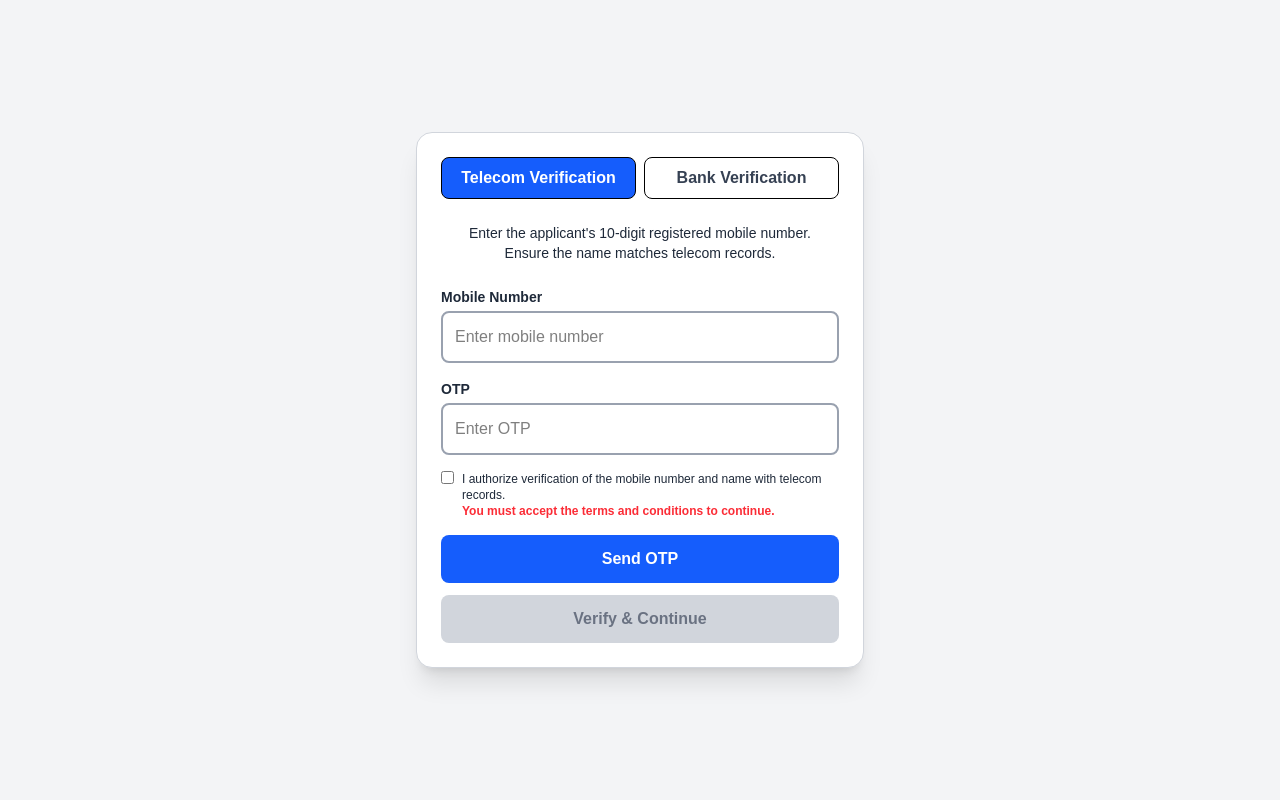
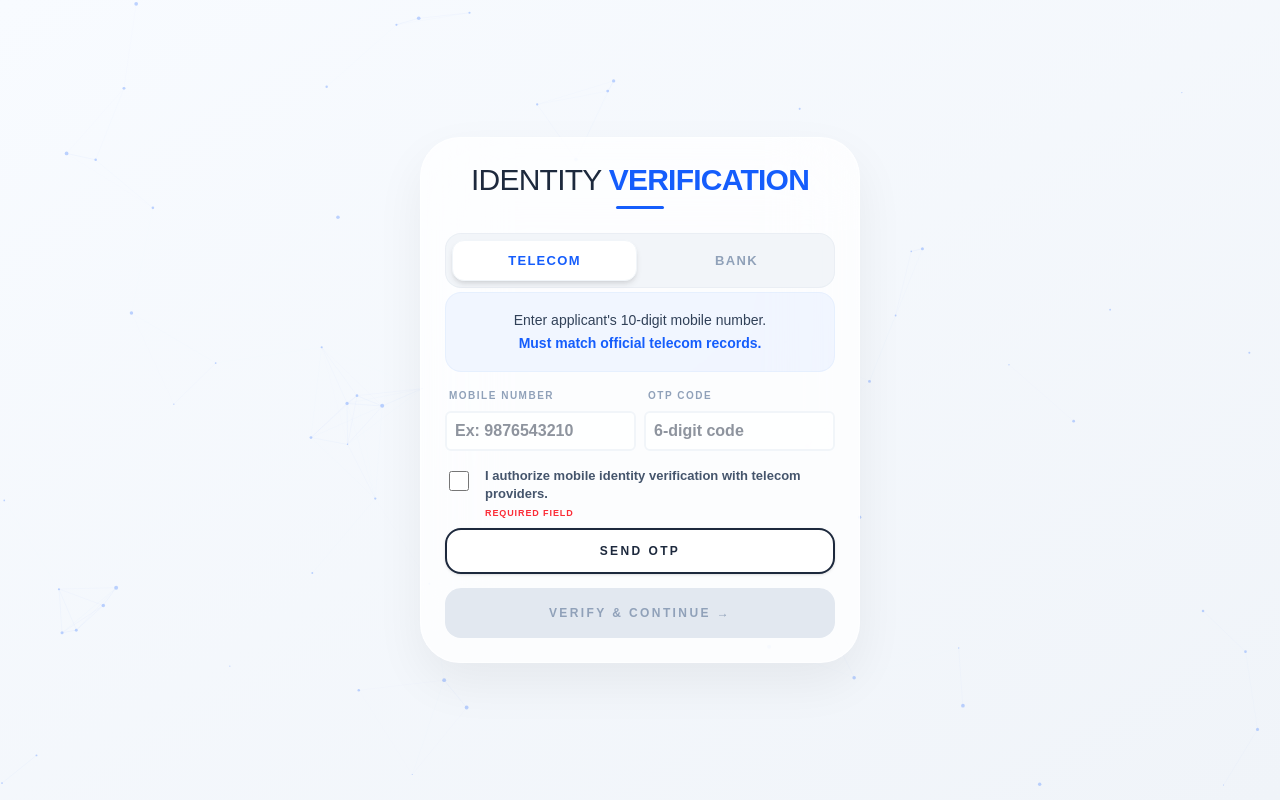
Before and after one commit to JyotiVerma02/dongle-iq-next, a Next.js app: page /verify in a window 1280 px wide. Built offline with nearby package versions, Linux system fonts and the light colour scheme.

Commit message:
Very with telecom and bank updated

```diff
--- a/app/layout.tsx
+++ b/app/layout.tsx
@@ -1,7 +1,7 @@
 import type { Metadata } from "next";
 // import Navbar from "../components/navbar";
 import { Geist, Geist_Mono } from "next/font/google";
-import "./styles/globals.css";
+import "./globals.css";
 
 const geistSans = Geist({
   variable: "--font-geist-sans",
--- a/app/verify/page.tsx
+++ b/app/verify/page.tsx
@@ -1,7 +1,95 @@
+
 "use client";
 
-import { useState } from "react";
+import { useState, useEffect, useRef } from "react";
 import { useRouter } from "next/navigation";
+
+const ParticleBackground = () => {
+  const canvasRef = useRef<HTMLCanvasElement>(null);
+
+  useEffect(() => {
+    const canvas = canvasRef.current;
+    if (!canvas) return;
+    const ctx = canvas.getContext("2d");
+    if (!ctx) return;
+
+    let particles: Particle[] = [];
+    let animationFrameId: number;
+
+    // eslint-disable-next-line react-hooks/unsupported-syntax
+    class Particle {
+      x: number;
+      y: number;
+      vx: number;
+      vy: number;
+      size: number;
+      constructor() {
+        this.x = Math.random() * canvas!.width;
+        this.y = Math.random() * canvas!.height;
+        this.vx = (Math.random() - 0.5) * 0.4;
+        this.vy = (Math.random() - 0.5) * 0.4;
+        this.size = Math.random() * 1.5 + 0.5;
+      }
+      update() {
+        this.x += this.vx;
+        this.y += this.vy;
+        if (this.x < 0 || this.x > canvas!.width) this.vx *= -1;
+        if (this.y < 0 || this.y > canvas!.height) this.vy *= -1;
+      }
+      draw() {
+        ctx!.beginPath();
+        ctx!.arc(this.x, this.y, this.size, 0, Math.PI * 2);
+        ctx!.fillStyle = "rgba(100, 150, 255, 0.4)";
+        ctx!.fill();
+      }
+    }
+
+    const init = () => {
+      canvas.width = window.innerWidth;
+      canvas.height = window.innerHeight;
+      particles = [];
+      const count = Math.floor((canvas.width * canvas.height) / 15000);
+      for (let i = 0; i < count; i++) particles.push(new Particle());
+    };
+
+    const animate = () => {
+      ctx.clearRect(0, 0, canvas.width, canvas.height);
+      particles.forEach((p, index) => {
+        p.update();
+        p.draw();
+        for (let j = index + 1; j < particles.length; j++) {
+          const dx = p.x - particles[j].x;
+          const dy = p.y - particles[j].y;
+          const dist = Math.sqrt(dx * dx + dy * dy);
+          if (dist < 120) {
+            ctx.beginPath();
+            ctx.strokeStyle = `rgba(150, 180, 255, ${0.15 * (1 - dist / 120)})`;
+            ctx.lineWidth = 0.6;
+            ctx.moveTo(p.x, p.y);
+            ctx.lineTo(particles[j].x, particles[j].y);
+            ctx.stroke();
+          }
+        }
+      });
+      animationFrameId = requestAnimationFrame(animate);
+    };
+
+    init();
+    animate();
+    window.addEventListener("resize", init);
+    return () => {
+      cancelAnimationFrame(animationFrameId);
+      window.removeEventListener("resize", init);
+    };
+  }, []);
+
+  return (
+    <canvas
+      ref={canvasRef}
+      className="fixed top-0 left-0 w-full h-full -z-10 pointer-events-none bg-linear-to-br from-[#f8fbff] to-[#f0f4f9]"
+    />
+  );
+};
 
 export default function VerifyPage() {
   const [mobile, setMobile] = useState("");
@@ -16,130 +104,136 @@ export default function VerifyPage() {
       alert("⚠️ Please accept terms & conditions");
       return;
     }
-
     if (!mobile || !otp) {
       alert("⚠️ Enter mobile & OTP");
       return;
     }
-
     alert("✅ Verified Successfully");
     router.push("/bank-telecom-form");
-
   };
 
   return (
-    <div className="min-h-screen flex items-center justify-center bg-gray-100 px-4">
-      <div className="w-full max-w-md bg-white rounded-2xl shadow-xl p-6 border border-gray-300">
+    <div className="fixed inset-0 flex items-center justify-center px-4 overflow-hidden selection:bg-blue-100 selection:text-blue-900">
+      <ParticleBackground />
 
-        {/* Tabs */}
-        <div className="flex gap-2 mb-6">
+      {/* Optimized Width: Clamped between 320px and 440px for perfect responsiveness */}
+      <div className="relative z-10 w-full max-w-110 bg-white/75 backdrop-blur-2xl rounded-[2.5rem] shadow-[0_20px_50px_rgba(0,0,0,0.06)] p-6 border border-white/60 transition-all duration-500">
+        {/* Header Section */}
+        <div className="text-center mb-6">
+          <h1 className="text-2xl md:text-3xl font-light text-slate-800 tracking-tight uppercase">
+            Identity{" "}
+            <span className="text-blue-600 font-black">Verification</span>
+          </h1>
+          <div className="h-0.75 w-12 bg-blue-600 mx-auto mt-2 rounded-full"></div>
+        </div>
+
+        {/* Tabs - Centered and Larger Font */}
+        <div className="flex gap-2 mb-1 bg-slate-200/40 p-1.5 rounded-2xl border border-slate-200/50">
+          {["telecom", "bank"].map((tab) => (
             <button
-            onClick={() => setActiveTab("telecom")}
-            className={`flex-1 py-2 rounded-lg font-bold border ${
-              activeTab === "telecom"
-                ? "bg-blue-600 text-white border-black"
-                : "bg-white text-gray-700 border-black"
+              key={tab}
+              onClick={() => setActiveTab(tab)}
+              className={`flex-1 py-2.5 rounded-xl text-[12px] md:text-[13px] font-black uppercase tracking-widest transition-all duration-300 ${
+                activeTab === tab
+                  ? "bg-white text-blue-600 shadow-md border border-slate-100"
+                  : "text-slate-400 hover:text-slate-600"
               }`}
             >
-            Telecom Verification
+              {tab}
             </button>
-
-          <button
-            onClick={() => setActiveTab("bank")}
-            className={`flex-1 py-2 rounded-lg font-bold border ${
-              activeTab === "bank"
-                ? "bg-blue-600 text-white border-black"
-                : "bg-white text-gray-700 border-black"
-            }`}
-          >
-            Bank Verification
-          </button>
+          ))}
         </div>
 
-        {/* Dynamic Instruction */}
-        <p className="text-sm text-gray-800 mb-6 text-center font-medium">
+        {/* Dynamic Instruction - Higher Contrast */}
+        <div className="bg-blue-600/5 rounded-2xl p-4 border border-blue-100/50">
+          <p className="text-[13px] md:text-[14px] text-slate-700 text-center font-medium leading-relaxed">
             {activeTab === "telecom" ? (
               <>
-              Enter the applicant's 10-digit registered mobile number. <br />
-              Ensure the name matches telecom records.
+                Enter applicant&apos;s 10-digit mobile number. <br />
+                <span className="text-blue-600 font-bold">
+                  Must match official telecom records.
+                </span>
               </>
             ) : (
               <>
-              Applicant’s mobile number for DSC registration.
+                Secure mobile verification for{" "}
+                <span className="text-blue-600 font-bold">
+                 DSC registration
+                </span>{" "}
+                via Bank.
               </>
             )}
           </p>
+        </div>
 
-        {/* Mobile Input */}
-        <div className="mb-4">
-          <label className="block text-sm font-bold mb-1 text-gray-800">
+        {/* Form Fields */}
+        <div className="flex gap-2 my-4">
+          <div className="group">
+            <label className="block text-[10px] font-black text-slate-400 uppercase tracking-[0.15em] mb-2 ml-1">
               Mobile Number
             </label>
             <input
               type="tel"
               maxLength={10}
-            placeholder="Enter mobile number"
+              placeholder="Ex: 9876543210"
               value={mobile}
               onChange={(e) => setMobile(e.target.value)}
-            className="w-full border-2 border-gray-400 rounded-lg p-3 text-black bg-white outline-none focus:border-blue-600 focus:ring-2 focus:ring-blue-200"
+              className="w-full border-2 border-slate-100 bg-white/60 rounded-md px-2 py-1.5 text-base text-slate-800 font-bold outline-none transition-all focus:border-blue-500 focus:bg-white focus:shadow-xl focus:shadow-blue-500/5"
             />
           </div>
 
-        {/* OTP Input */}
-        <div className="mb-4">
-          <label className="block text-sm font-bold mb-1 text-gray-800">
-            OTP
+          <div className="group">
+            <label className="block text-[10px] font-black text-slate-400 uppercase tracking-[0.15em] mb-2 ml-1">
+              OTP Code
             </label>
             <input
               type="text"
-            placeholder="Enter OTP"
+              placeholder="6-digit code"
               value={otp}
               onChange={(e) => setOtp(e.target.value)}
-            className="w-full border-2 border-gray-400 rounded-lg p-3 text-black bg-white outline-none focus:border-blue-600 focus:ring-2 focus:ring-blue-200"
+              className="w-full border-2 border-slate-100 bg-white/60 rounded-md px-2 py-1.5 text-base text-slate-800 font-bold outline-none transition-all focus:border-blue-500 focus:bg-white focus:shadow-xl focus:shadow-blue-500/5"
             />
           </div>
+        </div>
 
-        {/* Checkbox (Dynamic Text) */}
-        <div className="flex items-start gap-2 mb-4">
+        {/* Consent Section - Better Spacing */}
+        <div className="flex items-start gap-4 mb-2 px-1">
+          <div className="pt-1">
             <input
               type="checkbox"
               checked={isChecked}
               onChange={() => setIsChecked(!isChecked)}
+              className="w-5 h-5 rounded-lg border-2 border-slate-300 text-blue-600 accent-blue-600 cursor-pointer transition-transform active:scale-90"
             />
-          <span className="text-xs text-gray-800">
-            {activeTab === "telecom" ? (
-              <>
-                I authorize verification of the mobile number and name with
-                telecom records. <br />
-              </>
-            ) : (
-              <>
-                I authorize verification of the name with Bank records. <br />
-              </>
-            )}
-
-            <span className="text-red-500 font-semibold">
-              You must accept the terms and conditions to continue.
+          </div>
+          <div className="flex flex-col">
+            <span className="text-[12px] md:text-[13px] leading-snug font-bold text-slate-600">
+              {activeTab === "telecom"
+                ? "I authorize mobile identity verification with telecom providers."
+                : "I authorize secure name verification with Bank records."}
             </span>
+            <span className="text-[9px] text-red-500 font-black uppercase tracking-widest mt-1">
+              Required Field
             </span>
+          </div>
         </div>
 
         {/* Buttons */}
-        <div className="flex flex-col gap-3">
-          <button className="bg-blue-600 hover:bg-blue-700 text-white py-3 rounded-lg font-bold transition">
+        <div className="flex flex-col gap-3.5">
+          <button className="w-full py-3 rounded-2xl font-black text-[12px] uppercase tracking-[0.2em] transition-all bg-white border-2 border-slate-800 text-slate-800 hover:bg-slate-800 hover:text-white active:scale-95 shadow-sm">
             Send OTP
           </button>
 
           <button
             onClick={handleVerify}
             disabled={!isChecked}
-            className={`py-3 rounded-lg font-bold transition ${
+            className={`w-full py-4 rounded-2xl font-black text-[12px] uppercase tracking-[0.2em] shadow-2xl transition-all duration-300 active:scale-95 ${
               isChecked
-                ? "bg-green-600 hover:bg-green-700 text-white"
-                : "bg-gray-300 text-gray-500 cursor-not-allowed"
+                ? "bg-blue-600 text-white hover:bg-blue-700 shadow-blue-500/30"
+                : "bg-slate-200 text-slate-400 cursor-not-allowed shadow-none"
             }`}
           >
-            Verify & Continue
+            Verify & Continue →
           </button>
         </div>
       </div>
```
Also changed, not shown: app/user/dashboard/page.tsx (+7 -4 lines), app/globals.css (renamed from app/styles/globals.css). Lines whose indentation alone changed are shown as unchanged.
